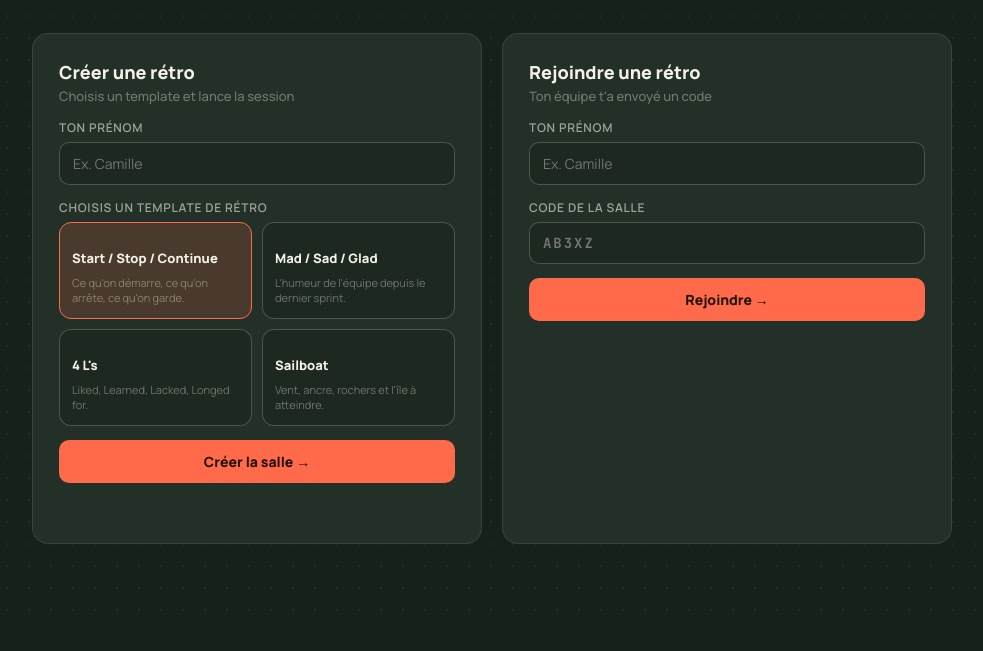
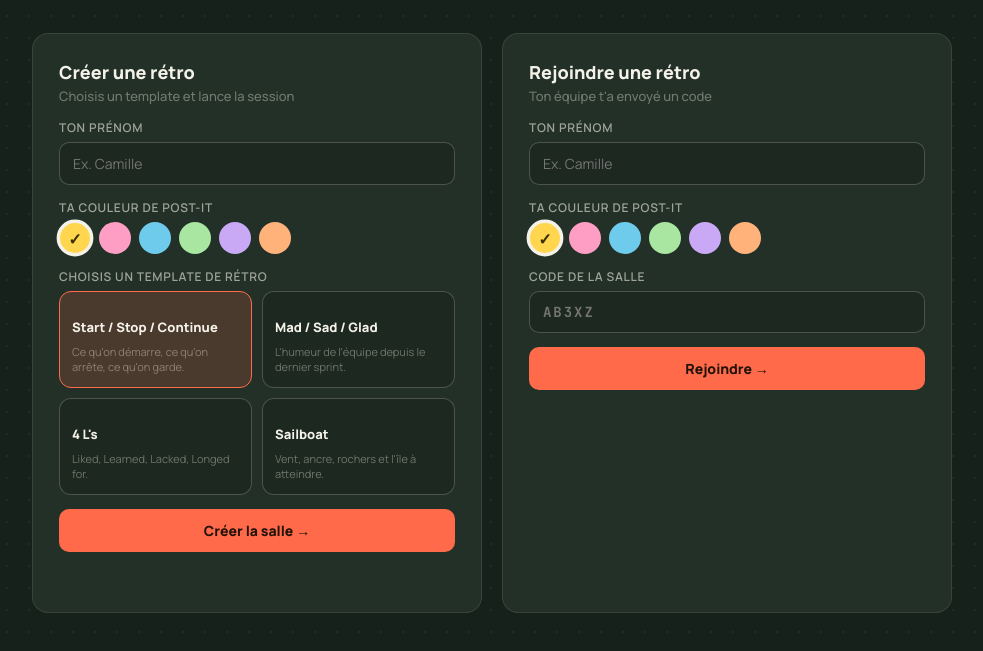
Before and after one commit to packozer/retrops, a website: page public/index.html in a window 1280 px wide. Shown: the part 183-834 px from the top of the page, without its empty margins (148-1131 px from the left). Before the commit the page ends 800 px from the top, so only its background shows below. Drawn offline with Linux system fonts and the light colour scheme.

Commit message:
feat: color picker — each user picks their own post-it color 🎨

```diff
--- a/public/index.html
+++ b/public/index.html
@@ -297,6 +297,19 @@
   }
   .modal-actions{display:flex; justify-content:flex-end; gap:10px; margin-top:14px;}
 
+  .color-picker{display:flex; gap:8px; flex-wrap:wrap;}
+  .color-dot{
+    width:32px; height:32px; border-radius:50%; border:3px solid transparent;
+    cursor:pointer; transition:transform .1s, border-color .15s;
+    position:relative;
+  }
+  .color-dot:hover{transform:scale(1.15);}
+  .color-dot.selected{border-color:var(--ink); transform:scale(1.15);}
+  .color-dot.selected::after{
+    content:'✓'; position:absolute; inset:0; display:flex; align-items:center;
+    justify-content:center; font-size:14px; font-weight:800;
+  }
+
   @media (max-width:640px){
     .home-cards{flex-direction:column; align-items:stretch;}
     .theme-grid{grid-template-columns:1fr;}
@@ -431,7 +444,7 @@ function showToast(msg) {
 
 let view = "home";
 let myName = localStorage.getItem('retrops_name') || "";
-let myColor = "note-1";
+let myColor = localStorage.getItem('retrops_color') || "note-1";
 let selectedTheme = "sstop";
 let roomCode = null;
 let room = null;
@@ -514,7 +527,7 @@ async function pollPresence() {
 async function addNote(columnId, text) {
   const id = uid();
   const note = {
-    id, text, author: myName, color: colorForName(myName),
+    id, text, author: myName, color: myColor,
     columnId, order: Date.now(), votes: []
   };
   await fb.set(`rooms/${roomCode}/notes/${id}`, note);
@@ -593,6 +606,7 @@ async function enterRoom(code) {
     activeTab = "board";
     localStorage.setItem('retrops_name', myName);
     localStorage.setItem('retrops_room', roomCode);
+    localStorage.setItem('retrops_color', myColor);
     loading = false;
     render();
     startListening(roomCode);
@@ -625,7 +639,6 @@ function leaveRoom() {
 /* ============================= RENDER: HOME ============================= */
 
 function renderHome() {
-  myColor = colorForName(myName || "?");
   const themeCards = Object.keys(THEMES).map(key => {
     const t = THEMES[key];
     const sel = selectedTheme === key ? "selected" : "";
@@ -635,6 +648,12 @@ function renderHome() {
       <div class="t-name">${escapeHtml(t.name)}</div>
       <div class="t-desc">${escapeHtml(t.desc)}</div>
     </button>`;
+  }).join("");
+
+  const colorDots = NOTE_COLORS.map(c => {
+    const sel = myColor === c ? 'selected' : '';
+    const inkVar = `var(--${c}-ink)`;
+    return `<button class="color-dot ${sel}" style="background:var(--${c});color:${inkVar}" data-action="pick-color" data-color="${c}"></button>`;
   }).join("");
 
   document.getElementById('app').innerHTML = `
@@ -651,6 +670,10 @@ function renderHome() {
             <input id="create-name" type="text" placeholder="Ex. Camille" value="${escapeHtml(myName)}" maxlength="24">
           </div>
           <div class="field">
+            <label>Ta couleur de post-it</label>
+            <div class="color-picker" id="create-color-picker">${colorDots}</div>
+          </div>
+          <div class="field">
             <label>Choisis un template de rétro</label>
             <div class="theme-grid">${themeCards}</div>
           </div>
@@ -662,6 +685,10 @@ function renderHome() {
           <div class="field">
             <label>Ton prénom</label>
             <input id="join-name" type="text" placeholder="Ex. Camille" value="${escapeHtml(myName)}" maxlength="24">
+          </div>
+          <div class="field">
+            <label>Ta couleur de post-it</label>
+            <div class="color-picker" id="join-color-picker">${colorDots}</div>
           </div>
           <div class="field">
             <label>Code de la salle</label>
@@ -707,7 +734,7 @@ function renderPresenceOnly() {
 function presenceHtml() {
   if (!presenceList.length) return "";
   return presenceList.slice(0, 8).map(p => {
-    const cls = colorForName(p.name);
+    const cls = p.color || colorForName(p.name);
     const initials = (p.name || "?").slice(0, 2).toUpperCase();
     return `<div class="avatar" style="background:var(--${cls})" title="${escapeHtml(p.name)}">${escapeHtml(initials)}</div>`;
   }).join("");
@@ -952,12 +979,15 @@ document.addEventListener('click', async (e) => {
     case 'pick-theme':
       selectedTheme = btn.dataset.theme; render(); break;
 
+    case 'pick-color':
+      myColor = btn.dataset.color; render(); break;
+
     case 'create-room': {
       const nameInput = document.getElementById('create-name');
       const err = document.getElementById('create-error');
       const name = nameInput.value.trim();
       if (!name) { err.textContent = "Entre ton prénom pour continuer."; return; }
-      myName = name; myColor = colorForName(name);
+      myName = name;
       btn.disabled = true; btn.textContent = "Création…";
       try {
         const code = await createRoom(selectedTheme);
@@ -978,7 +1008,7 @@ document.addEventListener('click', async (e) => {
       const code = codeInput.value.trim();
       if (!name) { err.textContent = "Entre ton prénom pour continuer."; return; }
       if (!code) { err.textContent = "Entre le code de la salle."; return; }
-      myName = name; myColor = colorForName(name);
+      myName = name;
       btn.disabled = true; btn.textContent = "Connexion…";
       const ok = await enterRoom(code);
       if (!ok) { err.textContent = "Salle introuvable — vérifie le code."; btn.disabled = false; btn.textContent = "Rejoindre →"; }
@@ -1084,7 +1114,7 @@ document.addEventListener('keydown', (e) => {
   const savedName = localStorage.getItem('retrops_name');
   if (savedRoom && savedName) {
     myName = savedName;
-    myColor = colorForName(myName);
+    myColor = localStorage.getItem('retrops_color') || "note-1";
     const ok = await enterRoom(savedRoom);
     if (!ok) {
       localStorage.removeItem('retrops_room');
```
